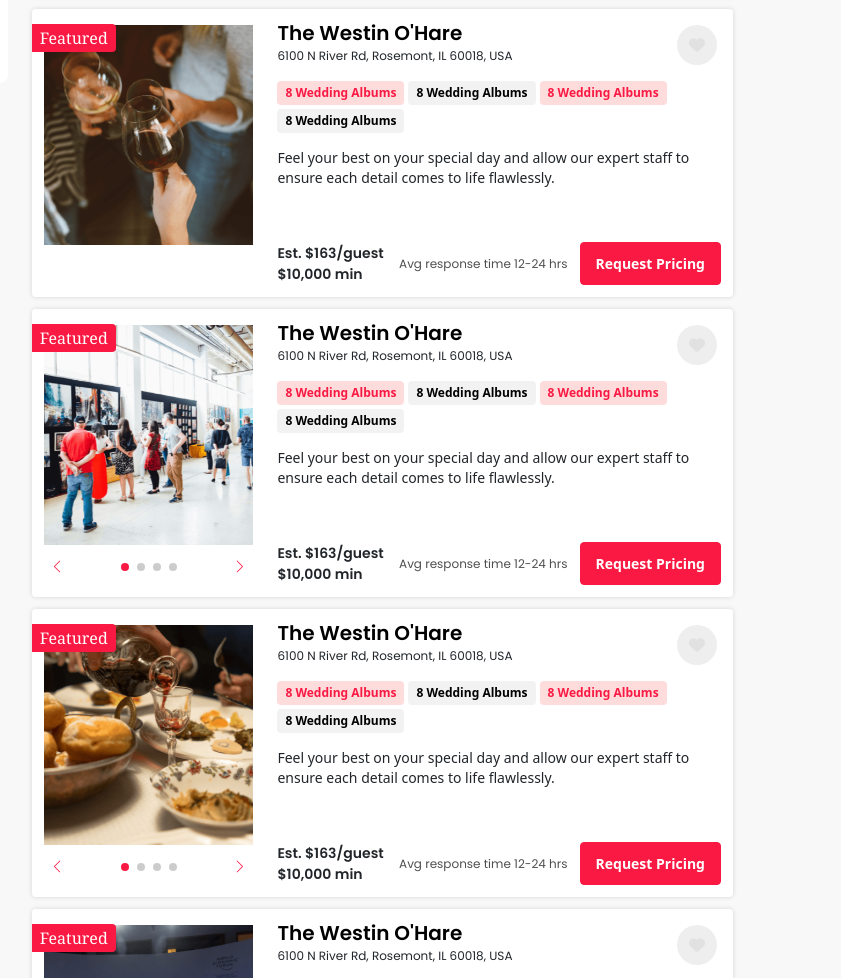
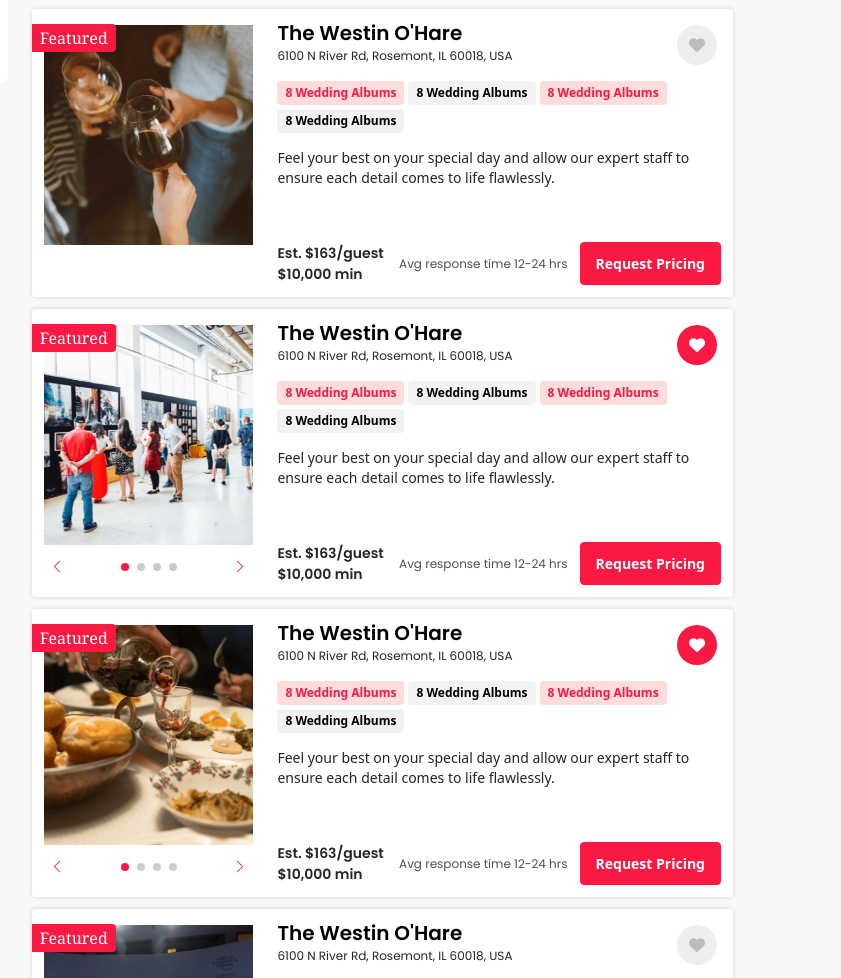
Before and after one commit to Awais-Rao/event-search-cards, a plain HTML site: page index.html in a window 1280 px wide. Shown: the part 563-1541 px from the top of the page, 439-1280 px from the left. Drawn offline with nearby package versions, Linux system fonts and the light colour scheme.

Commit message:
Update index.html

```diff
--- a/index.html
+++ b/index.html
@@ -177,7 +177,7 @@
                         <!-- ==== Single Card ==== -->
                         <div class="event__search_card container-fluid">
                             <div class="card__featured">Featured</div>
-                            <button class="card__like_btn btn"><i class="fa-solid fa-heart opacity-25"></i></button>
+                            <button class="card__like_btn btn"><i class="fa-solid fa-heart "></i></button>
                             <div class="row">
                                 <div class="col-md-4">
                                     <!-- ---- image slider ---- -->
@@ -234,7 +234,7 @@
                         <!-- ==== Single Card ==== -->
                         <div class="event__search_card container-fluid">
                             <div class="card__featured">Featured</div>
-                            <button class="card__like_btn btn"><i class="fa-solid fa-heart opacity-25"></i></button>
+                            <button class="card__like_btn btn liked"><i class="fa-solid fa-heart "></i></button>
                             <div class="row">
                                 <div class="col-md-4">
                                     <!-- ---- image slider ---- -->
@@ -303,7 +303,7 @@
                         <!-- ==== Single Card ==== -->
                         <div class="event__search_card container-fluid">
                             <div class="card__featured">Featured</div>
-                            <button class="card__like_btn btn"><i class="fa-solid fa-heart opacity-25"></i></button>
+                            <button class="card__like_btn btn liked"><i class="fa-solid fa-heart "></i></button>
                             <div class="row">
                                 <div class="col-md-4">
                                     <!-- ---- image slider ---- -->
@@ -372,7 +372,7 @@
                         <!-- ==== Single Card ==== -->
                         <div class="event__search_card container-fluid">
                             <div class="card__featured">Featured</div>
-                            <button class="card__like_btn btn"><i class="fa-solid fa-heart opacity-25"></i></button>
+                            <button class="card__like_btn btn"><i class="fa-solid fa-heart "></i></button>
                             <div class="row">
                                 <div class="col-md-4">
                                     <!-- ---- image slider ---- -->
```
